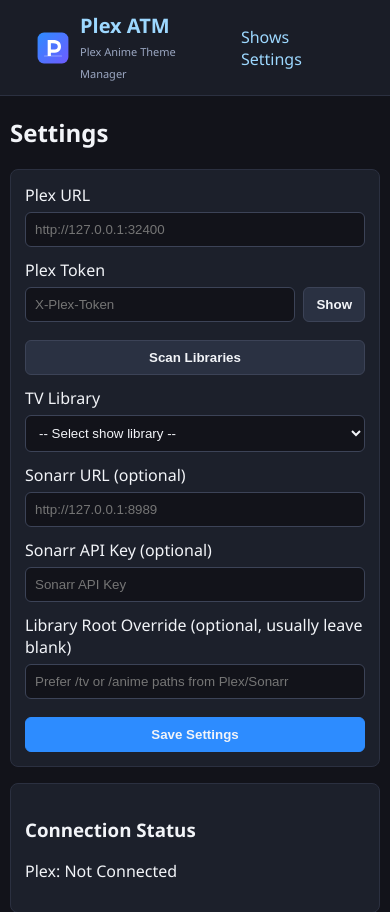
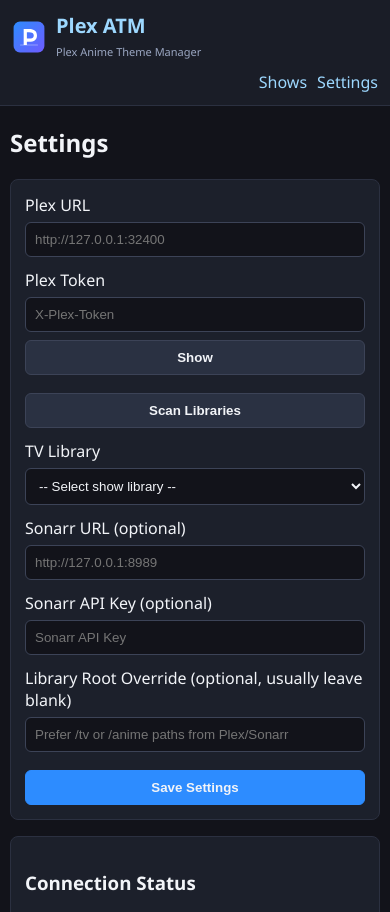
Before and after one commit to mon5termatt/Plex-ATM, a Flask app: page /settings in a window 390 px wide. Shown: the top 912 px of the page. Run offline with Flask 3, Linux system fonts and the light colour scheme; data that the repository does not hold is empty.

Commit message:
Better Mobile Format

```diff
--- a/static/styles.css
+++ b/static/styles.css
@@ -128,6 +128,10 @@ button {
   grid-template-columns: minmax(0, 1fr) 150px 150px 140px;
   gap: 10px;
   align-items: end;
+}
+
+.filter-row > * {
+  min-width: 0;
 }
 
 .pagination-controls {
@@ -496,3 +500,90 @@ button {
   opacity: 0.5;
   cursor: not-allowed;
 }
+
+@media (max-width: 1000px) {
+  .shows-layout {
+    grid-template-columns: 1fr;
+    gap: 12px;
+  }
+
+  .apply-sidebar,
+  .debug-console {
+    position: static;
+    top: auto;
+    max-height: none;
+  }
+
+  .debug-console pre {
+    max-height: 280px;
+  }
+
+  .row {
+    flex-direction: column;
+    align-items: stretch;
+    gap: 10px;
+  }
+
+  .filter-row {
+    grid-template-columns: 1fr;
+    align-items: stretch;
+  }
+
+  .view-switch {
+    width: 100%;
+    flex-direction: column;
+  }
+
+  .show-grid {
+    grid-template-columns: repeat(auto-fill, minmax(150px, 1fr));
+  }
+
+  .table {
+    display: block;
+    overflow-x: auto;
+    white-space: nowrap;
+  }
+
+  .pagination-controls {
+    flex-direction: column;
+    align-items: stretch;
+    text-align: center;
+  }
+
+  .token-input-row {
+    grid-template-columns: 1fr;
+    align-items: stretch;
+  }
+
+  .token-toggle-btn {
+    width: 100%;
+    margin-top: 0;
+  }
+}
+
+@media (max-width: 750px) {
+  .topbar {
+    flex-direction: column;
+    align-items: stretch;
+    gap: 10px;
+    padding: 12px;
+  }
+
+  .topbar nav {
+    display: flex;
+    justify-content: flex-end;
+    flex-wrap: wrap;
+    gap: 10px;
+  }
+
+  .topbar a {
+    margin-left: 0;
+  }
+}
+
+@media (max-width: 499px) {
+  .show-grid-card {
+    min-height: 0;
+    height: auto;
+  }
+}
```
Also changed, not shown: templates/shows.html (+27 -0 lines).
